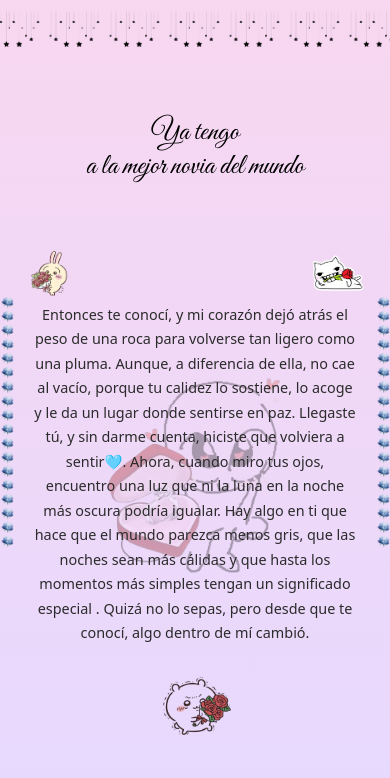
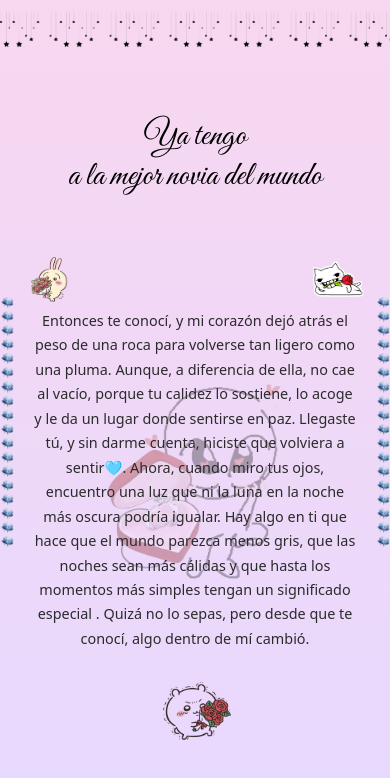
Before and after one commit to wmartinc/temporal, a React (Vite) app: page / in a window 390 px wide. Shown: the top 778 px of the page. Built offline with nearby package versions, Linux system fonts and the light colour scheme.

Commit message:
Increase title size on small devices

```diff
--- a/src/index.css
+++ b/src/index.css
@@ -131,7 +131,7 @@ body {
   z-index: 1;
   margin-top: clamp(2rem, 8vh, 5rem);
   font-family: "Great Vibes", cursive;
-  font-size: clamp(1.8rem, 5vw, 5rem);
+  font-size: clamp(2.1rem, 5vw, 5rem);
   font-weight: 400;
   line-height: 1.2;
   color: #000;
```
